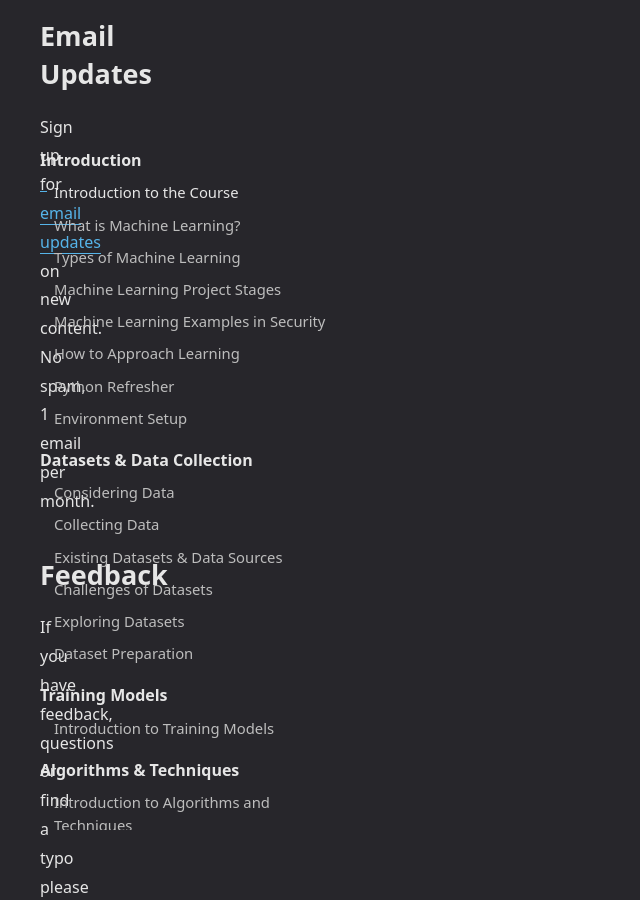
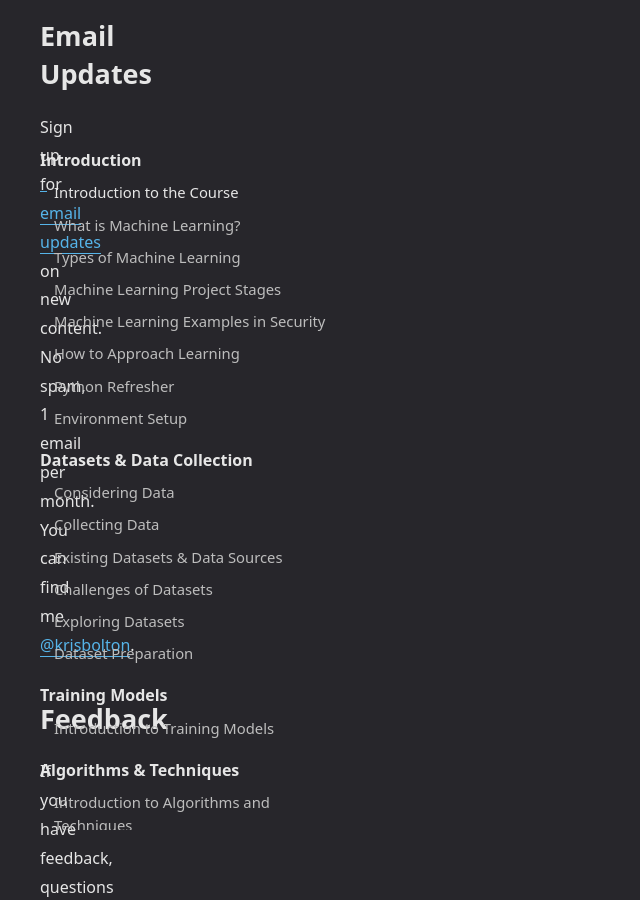
Before and after one commit to securitykiwi/securitykiwi.github.io, a Jekyll site: the page built from _docs/introduction.md, in a window 1280 px wide and 900 px high, scrolled down 43006 px. Shown: the whole window, without its empty margins (0-640 px from the left). Built offline with Jekyll 4.4.1, drawn with Linux system fonts in a browser that asks for light colours; nearby versions of some CDN libraries.

Commit message:
updated introduction

```diff
--- a/_docs/introduction.md
+++ b/_docs/introduction.md
@@ -116,7 +116,7 @@ for i in code:
 
 ## Email Updates
 
-Sign up for <a href="http://eepurl.com/dpUUKD" target="_blank">email updates</a> on new content. No spam, 1 email per month.
+Sign up for <a href="http://eepurl.com/dpUUKD" target="_blank">email updates</a> on new content. No spam, 1 email per month. You can find me <a href="https://www.twitter.com/krisbolton" target="_blank">@krisbolton</a>.
 
 ## Feedback
 
```
